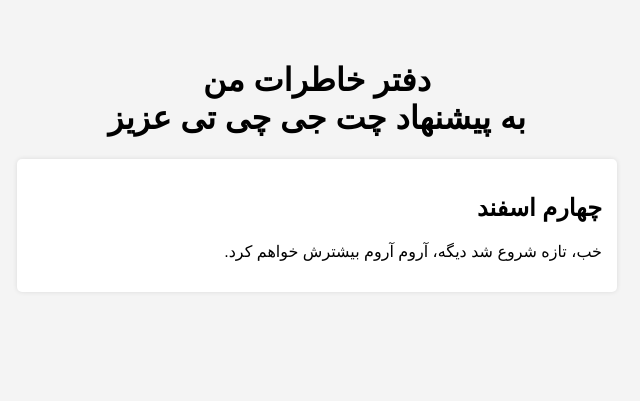
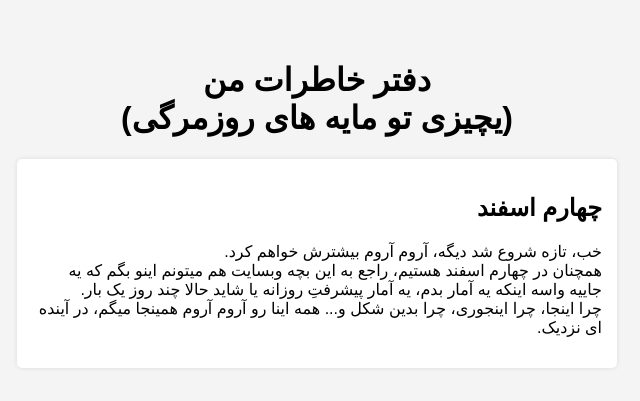
Before and after one commit to MahyarFreeMahdavi/MyDiary, a plain HTML site: page index.html in a window 1280 px wide. Shown: the whole page, without its empty margins (323-963 px from the left). Drawn offline with Linux system fonts and the light colour scheme.

Commit message:
index.html

```diff
--- a/index.html
+++ b/index.html
@@ -4,7 +4,7 @@
     <meta charset="UTF-8">
     <meta name="viewport" content="width=device-width, initial-scale=1.0">
     <title>
-        دفتر خاطرات من
+        My Diary
     </title>
     <style>
         body {
@@ -30,17 +30,24 @@
     <h1>
 	دفتر خاطرات من
 	</br>
-    به پیشنهاد چت جی چی تی عزیز
-	</h1>
+    	(یچیزی تو مایه های روزمرگی)
+    </h1>
 
     <div class="entry">
         <h2>چهارم اسفند</h2>
-        <p>خب، تازه شروع شد دیگه، آروم آروم بیشترش خواهم کرد.</p>
+        <p>
+		خب، تازه شروع شد دیگه، آروم آروم بیشترش خواهم کرد.
+    		<br>
+		همچنان در چهارم اسفند هستیم، راجع به این بچه وبسایت هم میتونم اینو بگم که یه جاییه واسه اینکه یه آمار بدم، یه آمار پیشرفتِ روزانه یا شاید حالا چند روز یک بار.
+		<br>
+		چرا اینجا، چرا اینجوری، چرا بدین شکل و... همه اینا رو آروم آروم همینجا میگم، در آینده ای نزدیک.
+	</p>
     </div>
 
     <!-- <div class="entry">
         <h2>عنوان خاطره دیگر</h2>
         <p>متن خاطره بعدی در اینجا قرار می‌گیرد...</p>
     </div> -->
+
 </body>
 </html>
```
